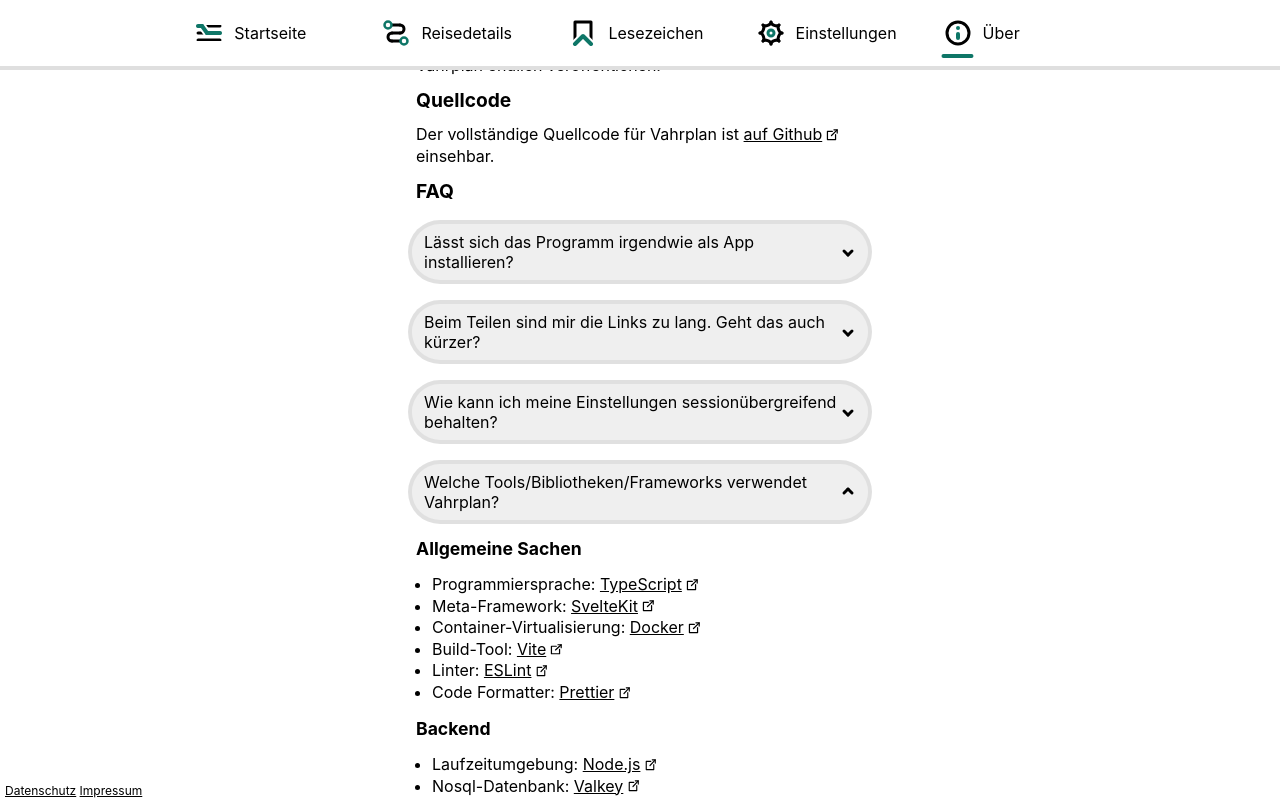
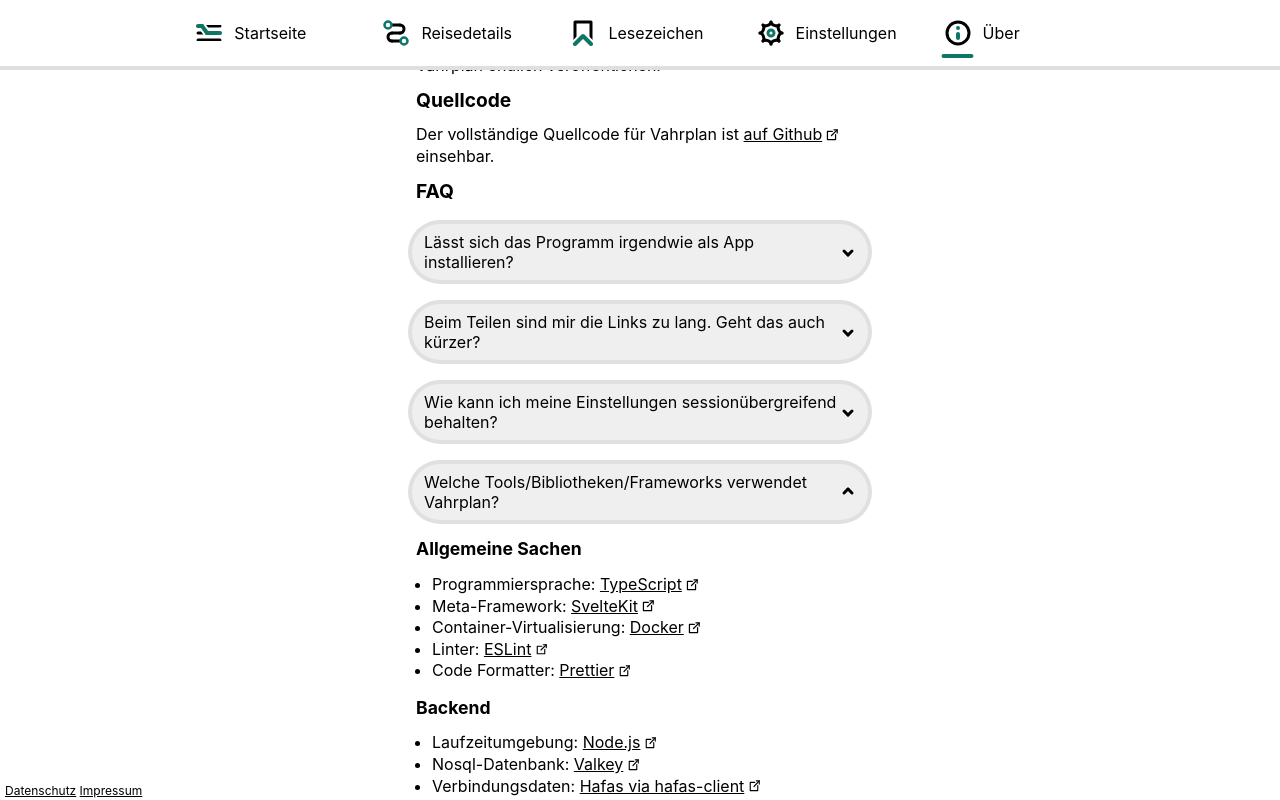
Before and after one commit to dabund24/vahrplan, a SvelteKit app: page /about in a window 1280 px wide. Both pictures are taken after a click on the heading "Welche Tools/Bibliotheken/Frameworks verwendet Vahrplan?". Built offline with nearby package versions, Linux system fonts and the light colour scheme.

Commit message:
move vite to frontend tools in about page

```diff
--- a/src/routes/about/+page.svelte
+++ b/src/routes/about/+page.svelte
@@ -58,7 +58,6 @@
 			{@render tool("Programmiersprache", "TypeScript", "https://www.typescriptlang.org/")}
 			{@render tool("Meta-Framework", "SvelteKit", "https://kit.svelte.dev/")}
 			{@render tool("Container-Virtualisierung", "Docker", "https://www.docker.com/")}
-			{@render tool("Build-Tool", "Vite", "https://vitejs.dev/")}
 			{@render tool("Linter", "ESLint", "https://eslint.org/")}
 			{@render tool("Code Formatter", "Prettier", "https://prettier.io/")}
 		</ul>
@@ -75,6 +74,7 @@
 		<h2>Frontend</h2>
 		<ul>
 			{@render tool("Framework", "Svelte", "https://svelte.dev/")}
+			{@render tool("Build-Tool", "Vite", "https://vitejs.dev/")}
 			{@render tool("Karten-Bibliothek", "Leaflet", "https://leafletjs.com/")}
 			{@render tool("Karten-Kacheln", "OpenStreetMap", "https://www.openstreetmap.org/")}
 		</ul>
```
